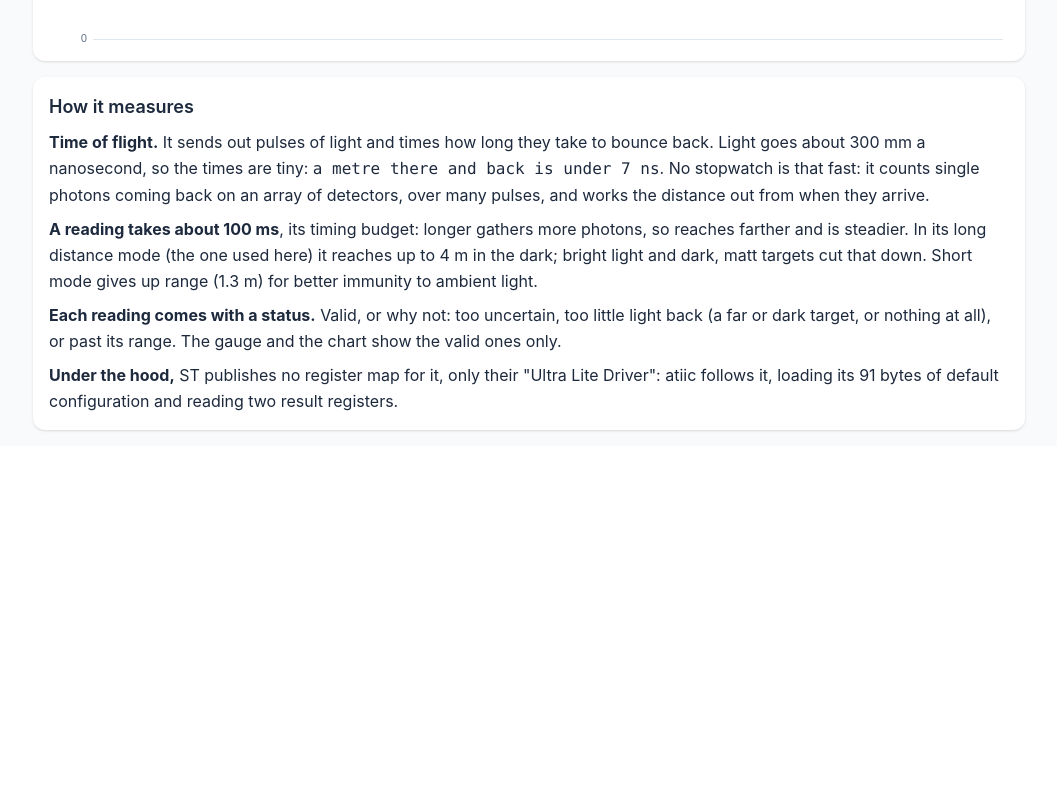
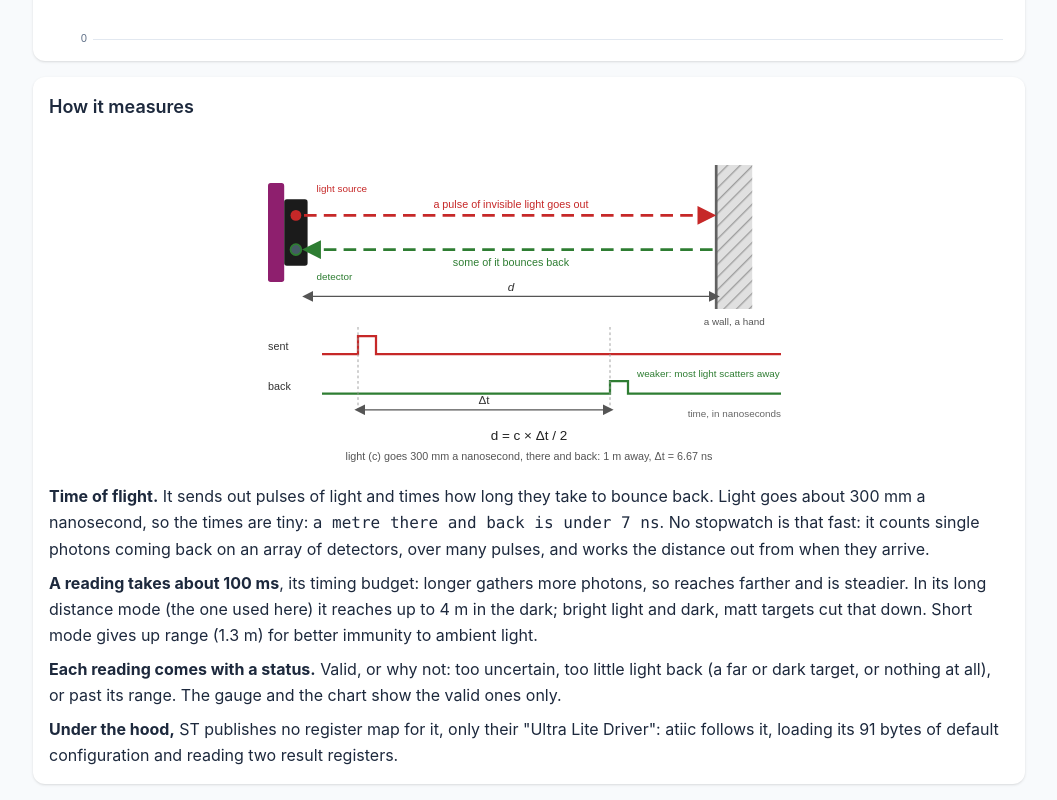
Before and after one commit to aguegu/i2c.ninja, a Vue app: page /vl53l1x in a window 1280 px wide. Shown: the part 1056-1856 px from the top of the page, without its empty margins (111-1168 px from the left). Before the commit the page ends 1502 px from the top, so only its background shows below. Built offline with nearby package versions, Linux system fonts and the light colour scheme.

Commit message:
the VL53L1X page: a time-of-flight drawing (public/time-of-flight.svg: the pulse out, the weaker echo back, d = c dt / 2)
Co-Authored-By: Claude Opus 5.5 <noreply@anthropic.com>

```diff
--- a/src/views/Vl53l1xView.vue
+++ b/src/views/Vl53l1xView.vue
@@ -78,6 +78,7 @@ const card = 'rounded-xl bg-white p-4 shadow-sm dark:bg-slate-800';
 
     <section :class="[card, 'leading-relaxed']">
       <h2 class="mb-2 text-lg font-semibold">How it measures</h2>
+      <img src="/time-of-flight.svg" alt="Time of flight: the sensor sends a pulse of light to a wall and its detector catches the weaker echo a time Δt later; the distance d is the speed of light times Δt, halved; 1 m away the echo comes back after 6.67 ns" class="mx-auto mb-3 w-full max-w-xl rounded-lg bg-white">
       <p class="mb-2">
         <b>Time of flight.</b> It sends out pulses of light and times how long they take to bounce back. Light goes about 300 mm a nanosecond, so the times are tiny:
         <span class="font-mono">{{ roundTripNs !== null ? `${r.distance} mm there and back is ${roundTripNs.toFixed(2)} ns` : 'a metre there and back is under 7 ns' }}</span>.
```
Also changed, not shown: public/time-of-flight.svg (added).
